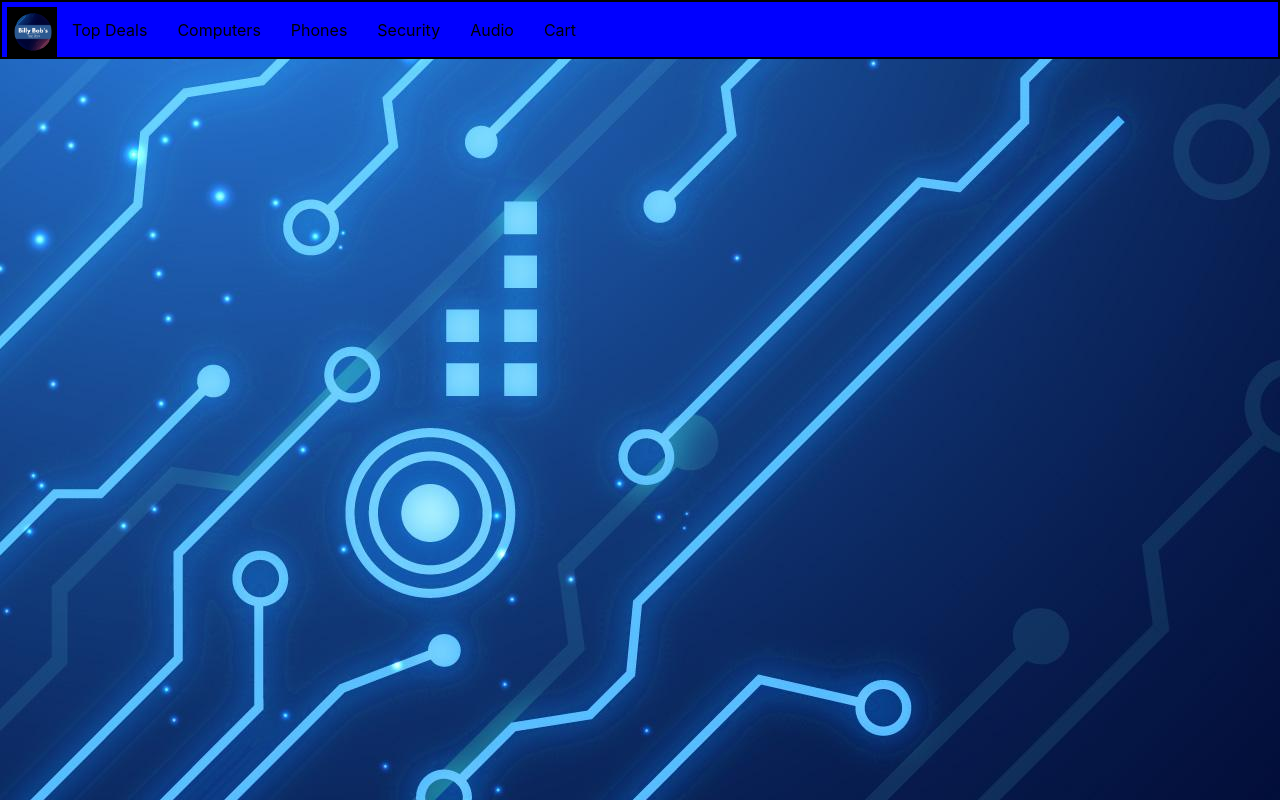
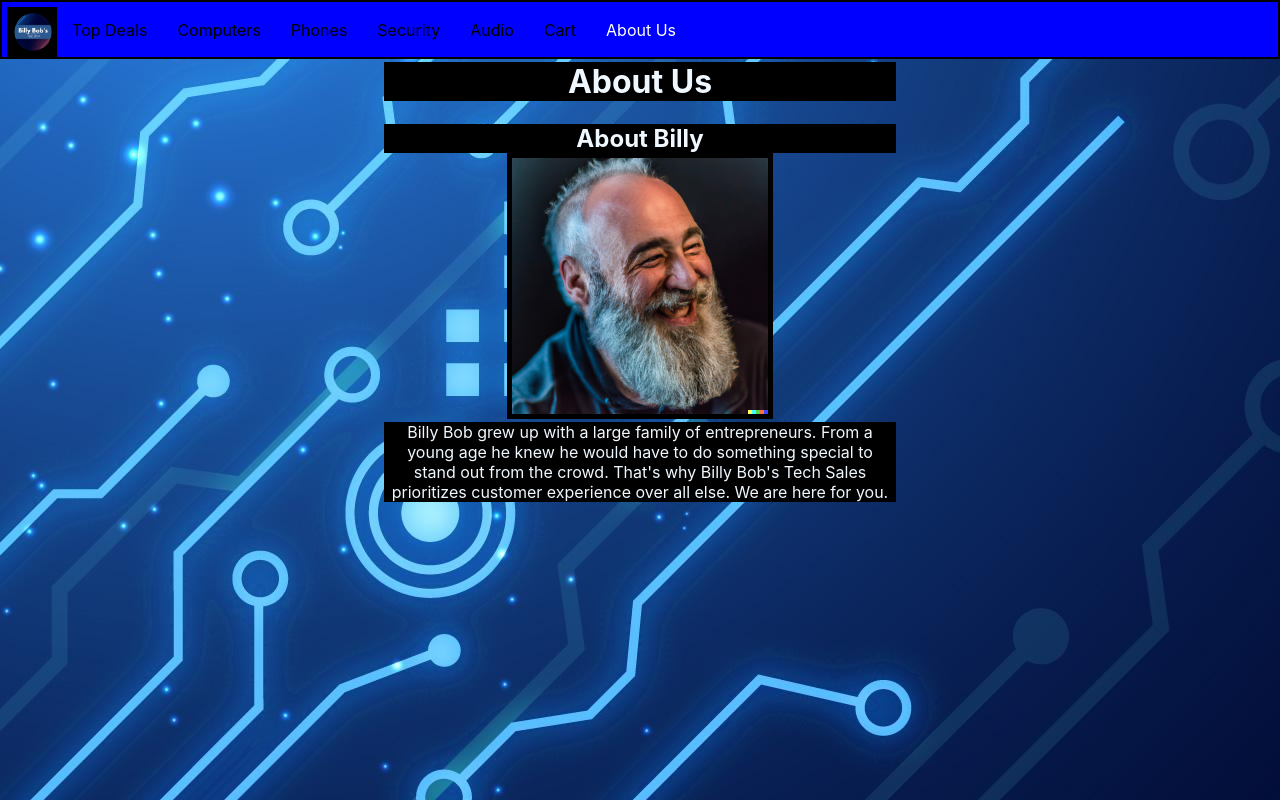
Before and after one commit to Doyller/billyapp, a React (Create React App) app: page /About in a window 1280 px wide. Built offline with nearby package versions, Linux system fonts and the light colour scheme.

Commit message:
Added contact page, fixed styling and routing.

```diff
--- a/src/App.css
+++ b/src/App.css
@@ -50,6 +50,7 @@ h3 {
   background-color: black;
   margin: auto;
   max-width: 512px;
+  margin-top: 3px;
 }
 button {
   display: flex;
@@ -88,7 +89,7 @@ div.cart {
 }
 h1.carttitle {
   align-self: flex-start;
-  margin-top: 0;
+  margin-top: 3px;
   margin-bottom: 10px;
   margin-left: 20px;
   max-width: 512px;
--- a/src/App.js
+++ b/src/App.js
@@ -7,6 +7,7 @@ import Phones from "./components/phones";
 import Audio from "./components/audio";
 import Security from "./components/security";
 import Cart from "./components/cart";
+import About from "./components/about";
 import { BrowserRouter as Router, Routes, Route } from "react-router-dom";
 import { useState } from "react";
 
@@ -30,6 +31,7 @@ function App() {
         <Route path="/Audio" element={<Audio addToCart={addToCart} />} />
         <Route path="/Security" element={<Security addToCart={addToCart} />} />
         <Route path="/Cart" element={<Cart cartItems={cartItems} />} />
+        <Route path="/About" element={<About />} />
       </Routes>
     </Router>
   );
--- /dev/null
+++ b/src/components/about.jsx
@@ -0,0 +1,19 @@
+import React, { useState } from "react";
+
+function About() {
+  return (
+    <div>
+      <h1>About Us</h1>
+      <br />
+      <h2>About Billy</h2>
+      <img src="images/Billy Bob.jpeg" alt="Billy Bob" />
+      <p>
+        Billy Bob grew up with a large family of entrepreneurs. From a young age
+        he knew he would have to do something special to stand out from the
+        crowd. That's why Billy Bob's Tech Sales prioritizes customer experience
+        over all else. We are here for you.
+      </p>
+    </div>
+  );
+}
+export default About;
--- a/src/components/topnav.jsx
+++ b/src/components/topnav.jsx
@@ -29,6 +29,9 @@ const Navbar = () => {
           <NavLink to="/Cart" activeStyle>
             Cart
           </NavLink>
+          <NavLink to="/About" activeStyle>
+            About Us
+          </NavLink>
         </NavMenu>
       </Nav>
     </>
```
Also changed, not shown: public/images/Billy Bob.jpeg (added), public/manifest.json.
